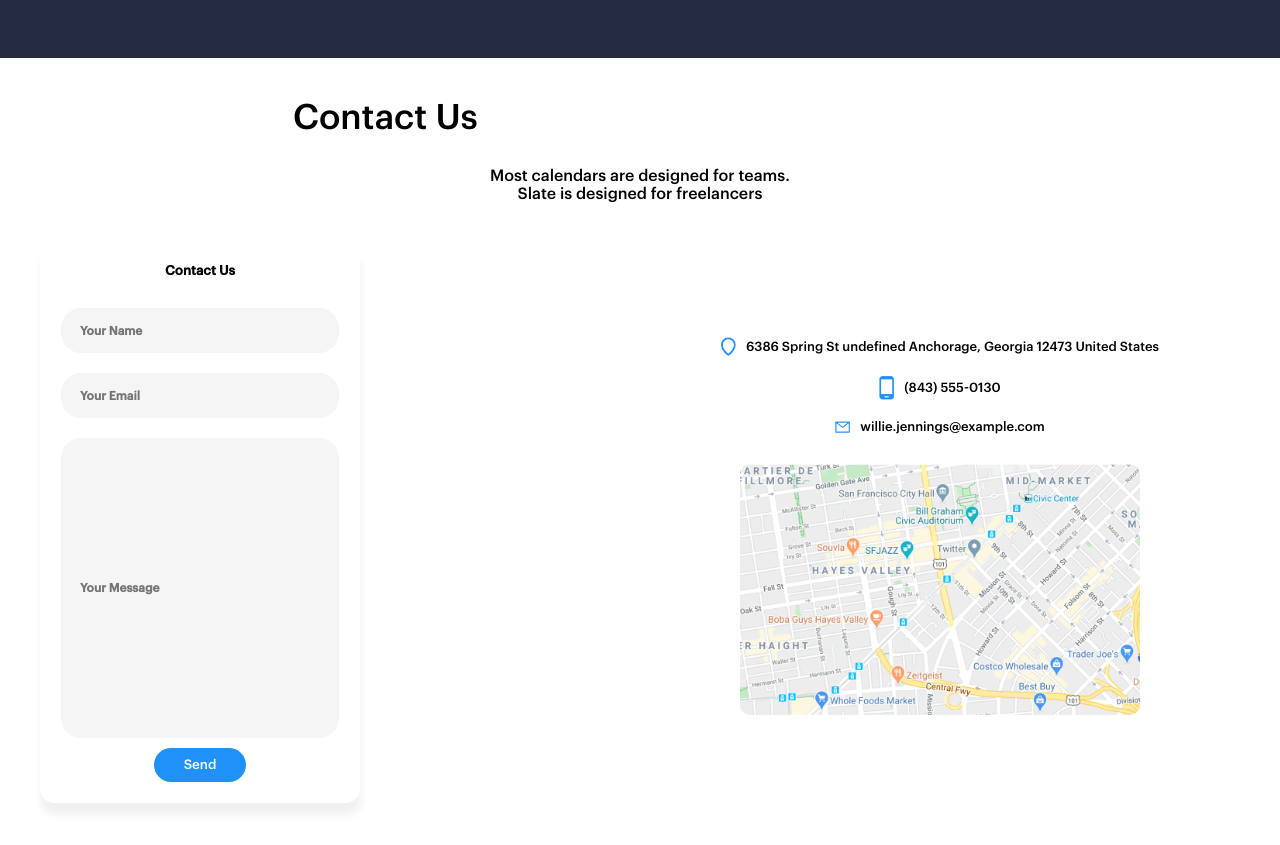
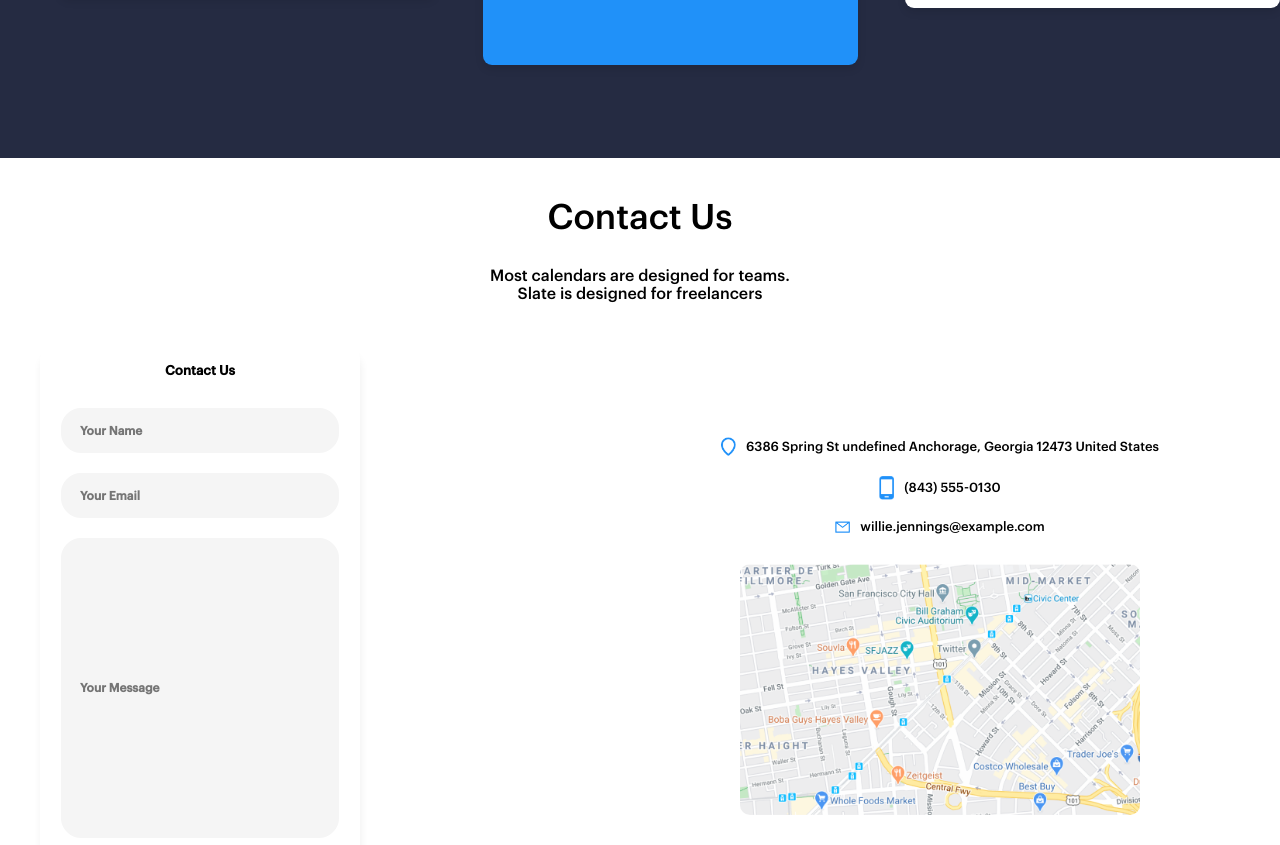
Before and after one commit to Charlore01/business-landing-page, a plain HTML site: page index.html in a window 1280 px wide. Shown: the part 4876-5721 px from the top of the page. Drawn offline with Linux system fonts and the light colour scheme; a web font is replaced by a local one.

Commit message:
business landing page

```diff
--- a/css/business.css
+++ b/css/business.css
@@ -20,7 +20,7 @@
   background-repeat: no-repeat;
   /* background-attachment: fixed; */
   width: 100%;
-  height: 700px;
+  height: 800px;
 }
 
 /* navlinks styling  */
@@ -1189,7 +1189,7 @@ nav>.socials>img {
 /* Basic styling for contact section */
 
 .content6 > .contact {
-     margin-left: 620px;
+    text-align: center;
      font-size: 35px;
      padding-top: 40px;
 }
--- a/index.html
+++ b/index.html
@@ -211,7 +211,7 @@
 
 
         <div class="content6">
-              <p class="contact">Contact Us</p>
+              <p style="margin: 0 auto;" class="contact">Contact Us</p>
               <p class="contact2">
                  Most calendars are designed for teams.
                  Slate is designed for freelancers
```
